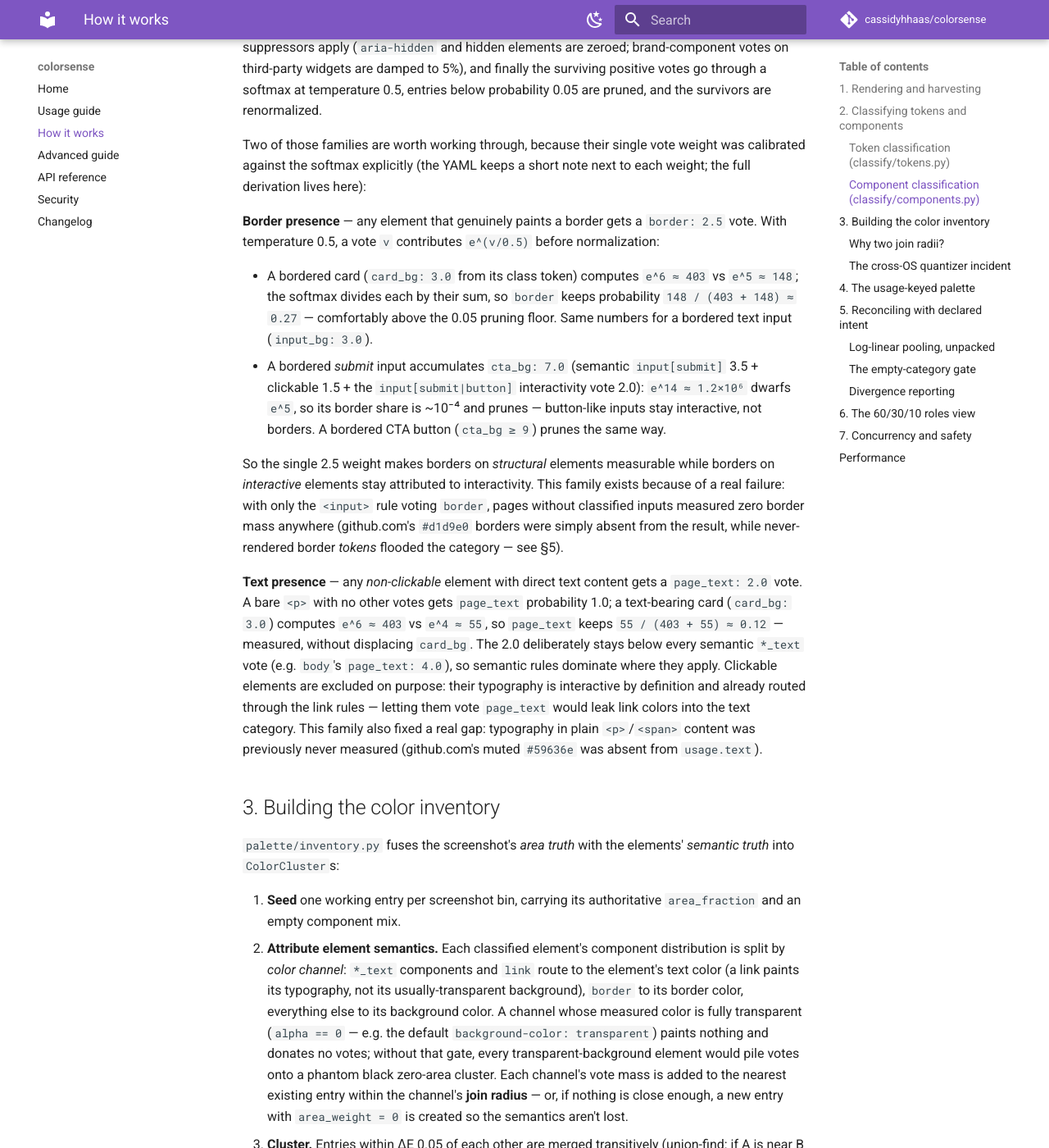
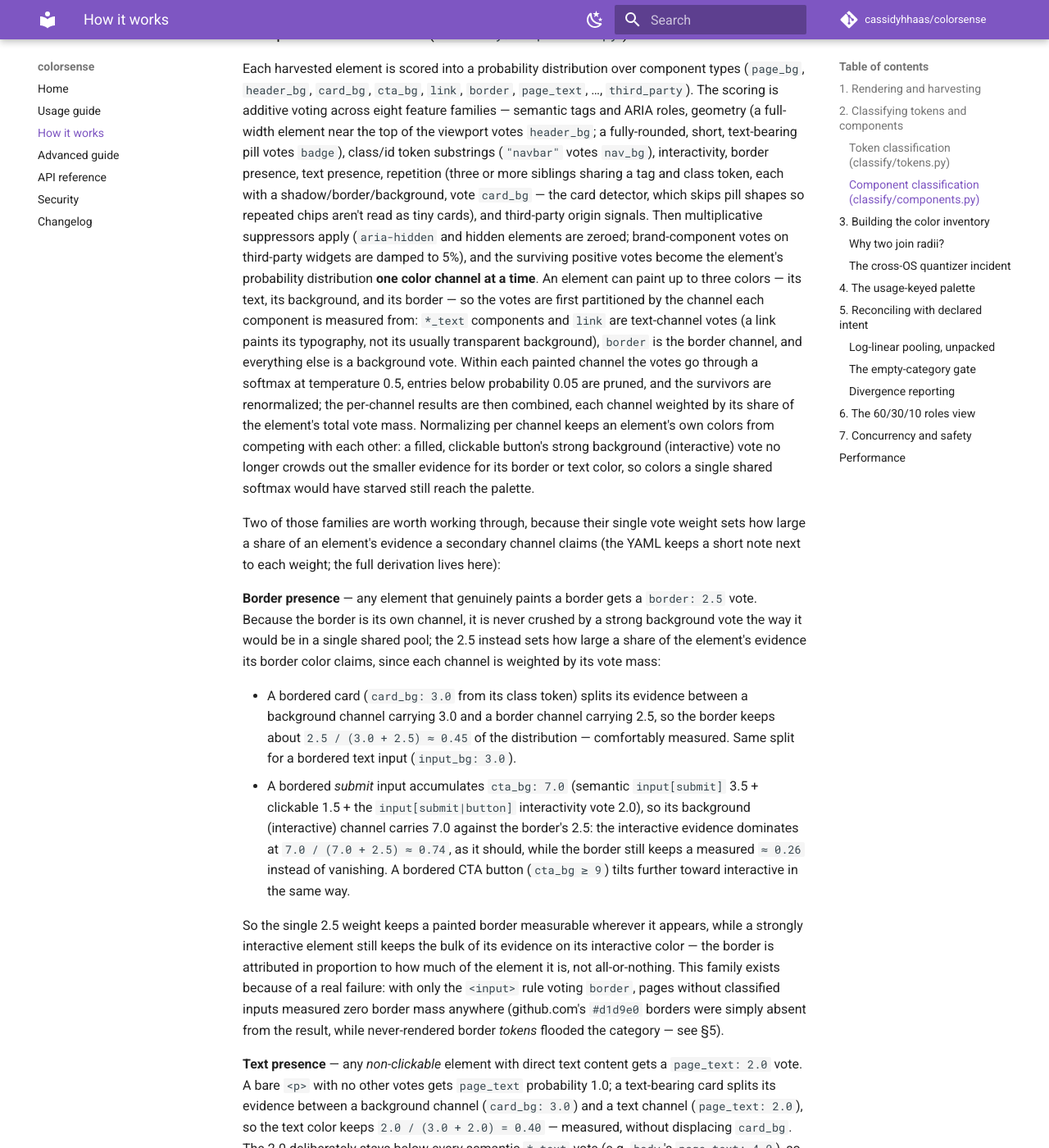
Before and after one commit to cassidyhhaas/colorsense, an MkDocs documentation site: the page built from docs/how-it-works.md, in a window 1280 px wide and 1400 px high, scrolled down 2950 px. Shown: the whole window at 82% size. Built offline with MkDocs 1.6.1 and Material for MkDocs 9.7.7, drawn with Linux system fonts in a browser that asks for light colours; comment, search, counter and statistics services are not loaded; some of the changed text lies outside the part shown.

Commit message:
docs: document gradient harvest, per-channel attribution, and photo masking
CHANGELOG [Unreleased]: consumer-facing entries for the three behavior changes
(gradient-CTA capture + alpha-weighting, per-channel attribution, photo masking);
no version roll — that happens in the separate release PR.

how-it-works.md:
- §1 harvest: gradient buttons paint a transparent computed background, so the
  harvester records the gradient's opaque stops for clickable pills; the screenshot
  keep-mask now also excludes raster photographic content (img/video/canvas/url()
  backgrounds), keeping gradients and inline SVG.
- §2 component classification: rewritten for per-channel normalization (softmax
  within each color channel, recombined by vote-mass share). The border- and
  text-presence worked examples are recomputed under the new math — a secondary
  channel's weight now sets its SHARE of the element's evidence (border ~0.45 on a
  bordered card, ~0.26 on a submit button) rather than whether it survives a single
  shared softmax. Numbers verified against the implementation.
- §3 inventory: the background channel can carry multiple gradient stops, split
  evenly and scaled by each stop's opacity.

Co-Authored-By: Claude Opus 4.8 (1M context) <noreply@anthropic.com>

```diff
--- a/docs/how-it-works.md
+++ b/docs/how-it-works.md
@@ -43,6 +43,12 @@ Hidden, zero-area, and `aria-hidden` elements are excluded. One subtlety: a bord
 is only reported when the element actually paints a border (`border-top-width > 0`) —
 the computed border color resolves for *every* element regardless of width, so an ungated
 read would report a meaningless (usually black) "border color" on virtually everything.
+A related subtlety covers gradient buttons: a call-to-action painted with a CSS gradient
+(`background-image: linear-gradient(...)`) has a *transparent* computed `background-color`,
+so reading only that would miss its brand colors. When a clickable, pill-shaped element's
+only fill is such a gradient, the script also records the gradient's opaque color stops —
+the button's real brand colors — while leaving decorative gradient panels and non-clickable
+dividers out, so they don't masquerade as buttons.
 
 **Declared design tokens** (`harvest/tokens.py`). The CSSOM is enumerated for CSS custom
 properties (`--*`) across all same-origin stylesheets (cross-origin sheets throw on
@@ -64,8 +70,12 @@ cross-origin; the one thing it cannot see is purely JS-driven hover (a class tog
 (as high-quality JPEG — the image is about to be downscaled and quantized anyway, so
 PNG's lossless fidelity would be thrown away; capture dimensions are capped so a
 pathologically tall or wide page is clipped rather than decoded into gigabytes). The
-detected consent-banner rectangles are zeroed out of a boolean keep-mask, so a cookie
-banner cannot pollute the palette. The image is then downscaled to at most 256 px on its
+detected consent-banner rectangles — together with the bounding boxes of raster
+photographic content (`<img>`, `<video>`, `<canvas>`, and elements with a `url(...)`
+background image) — are zeroed out of a boolean keep-mask, so neither a cookie banner nor a
+product photo can pollute the palette. CSS gradients and inline `<svg>` are deliberately
+left in: a gradient is brand design, and a logo is usually vector. The image is then
+downscaled to at most 256 px on its
 longest edge (nearest-neighbor, which keeps colors crisp rather than blending them) and
 quantized with Pillow's median-cut algorithm into at most 16 palette buckets. Each bucket
 becomes a `ScreenshotBin`: a color plus the fraction of sampled (non-masked) pixels it
@@ -122,28 +132,44 @@ repetition (three or more siblings sharing a tag and class token, each with a
 shadow/border/background, vote `card_bg` — the card detector, which skips pill shapes so
 repeated chips aren't read as tiny cards), and third-party origin signals. Then
 multiplicative suppressors apply (`aria-hidden` and hidden elements are zeroed;
-brand-component votes on third-party widgets are damped to 5%), and finally the surviving
-positive votes go through a softmax at temperature 0.5,
-entries below probability 0.05 are pruned, and the survivors are renormalized.
+brand-component votes on third-party widgets are damped to 5%), and the surviving positive
+votes become the element's probability distribution **one color channel at a time**. An
+element can paint up to three colors — its text, its background, and its border — so the
+votes are first partitioned by the channel each component is measured from: `*_text`
+components and `link` are text-channel votes (a link paints its typography, not its usually
+transparent background), `border` is the border channel, and everything else is a background
+vote. Within each painted channel the votes go through a softmax at temperature 0.5, entries
+below probability 0.05 are pruned, and the survivors are renormalized; the per-channel
+results are then combined, each channel weighted by its share of the element's total vote
+mass. Normalizing per channel keeps an element's own colors from competing with each other:
+a filled, clickable button's strong background (interactive) vote no longer crowds out the
+smaller evidence for its border or text color, so colors a single shared softmax would have
+starved still reach the palette.
 
-Two of those families are worth working through, because their single vote weight was
-calibrated against the softmax explicitly (the YAML keeps a short note next to each
-weight; the full derivation lives here):
+Two of those families are worth working through, because their single vote weight sets how
+large a share of an element's evidence a secondary channel claims (the YAML keeps a short
+note next to each weight; the full derivation lives here):
 
 **Border presence** — any element that genuinely paints a border gets a `border: 2.5`
-vote. With temperature 0.5, a vote `v` contributes `e^(v/0.5)` before normalization:
+vote. Because the border is its own channel, it is never crushed by a strong background vote
+the way it would be in a single shared pool; the 2.5 instead sets how large a share of the
+element's evidence its border color claims, since each channel is weighted by its vote mass:
 
-- A bordered card (`card_bg: 3.0` from its class token) computes
-  `e^6 ≈ 403` vs `e^5 ≈ 148`; the softmax divides each by their sum, so `border` keeps
-  probability `148 / (403 + 148) ≈ 0.27` — comfortably above the 0.05 pruning floor.
-  Same numbers for a bordered text input (`input_bg: 3.0`).
+- A bordered card (`card_bg: 3.0` from its class token) splits its evidence between a
+  background channel carrying 3.0 and a border channel carrying 2.5, so the border keeps
+  about `2.5 / (3.0 + 2.5) ≈ 0.45` of the distribution — comfortably measured. Same split
+  for a bordered text input (`input_bg: 3.0`).
 - A bordered *submit* input accumulates `cta_bg: 7.0` (semantic `input[submit]` 3.5 +
-  clickable 1.5 + the `input[submit|button]` interactivity vote 2.0): `e^14 ≈ 1.2×10⁶`
-  dwarfs `e^5`, so its border share is ~10⁻⁴ and prunes — button-like inputs stay
-  interactive, not borders. A bordered CTA button (`cta_bg ≥ 9`) prunes the same way.
+  clickable 1.5 + the `input[submit|button]` interactivity vote 2.0), so its background
+  (interactive) channel carries 7.0 against the border's 2.5: the interactive evidence
+  dominates at `7.0 / (7.0 + 2.5) ≈ 0.74`, as it should, while the border still keeps a
+  measured `≈ 0.26` instead of vanishing. A bordered CTA button (`cta_bg ≥ 9`) tilts
+  further toward interactive in the same way.
 
-So the single 2.5 weight makes borders on *structural* elements measurable while borders
-on *interactive* elements stay attributed to interactivity. This family exists because of
+So the single 2.5 weight keeps a painted border measurable wherever it appears, while a
+strongly interactive element still keeps the bulk of its evidence on its interactive color
+— the border is attributed in proportion to how much of the element it is, not
+all-or-nothing. This family exists because of
 a real failure: with only the `<input>` rule voting `border`, pages without classified
 inputs measured zero border mass anywhere (github.com's `#d1d9e0` borders were simply
 absent from the result, while never-rendered border *tokens* flooded the category — see
@@ -151,9 +177,10 @@ absent from the result, while never-rendered border *tokens* flooded the categor
 
 **Text presence** — any *non-clickable* element with direct text content gets a
 `page_text: 2.0` vote. A bare `<p>` with no other votes gets `page_text` probability 1.0;
-a text-bearing card (`card_bg: 3.0`) computes `e^6 ≈ 403` vs `e^4 ≈ 55`, so `page_text`
-keeps `55 / (403 + 55) ≈ 0.12` — measured, without displacing `card_bg`. The 2.0 deliberately stays below
-every semantic `*_text` vote (e.g. `body`'s `page_text: 4.0`), so semantic rules dominate
+a text-bearing card splits its evidence between a background channel (`card_bg: 3.0`) and a
+text channel (`page_text: 2.0`), so the text color keeps `2.0 / (3.0 + 2.0) = 0.40` —
+measured, without displacing `card_bg`. The 2.0 deliberately stays below every semantic
+`*_text` vote (e.g. `body`'s `page_text: 4.0`), so semantic rules dominate the text channel
 where they apply. Clickable elements are excluded on purpose: their typography is
 interactive by definition and already routed through the link rules — letting them vote
 `page_text` would leak link colors into the text category. This family also fixed a real
@@ -174,7 +201,12 @@ truth* into `ColorCluster`s:
    color is fully transparent (`alpha == 0` — e.g. the default
    `background-color: transparent`) paints nothing and donates no votes; without that
    gate, every transparent-background element would pile votes onto a phantom black
-   zero-area cluster. Each channel's vote mass is added to the nearest existing entry
+   zero-area cluster. The background channel can carry more than one fill: when a clickable
+   pill's background is a gradient, every harvested stop is attributed, the channel's vote
+   mass split evenly across them (so a two-stop button donates the same total background
+   evidence as a solid one) and each stop's share scaled by its opacity — a faint
+   translucent fill votes its intended color in proportion to how much it actually paints.
+   Each fill's vote mass is added to the nearest existing entry
    within the channel's **join radius** — or, if nothing is close enough, a new entry
    with `area_weight = 0` is created so the semantics aren't lost.
 3. **Cluster.** Entries within ΔE 0.05 of each other are merged transitively
```
Also changed, not shown: CHANGELOG.md (+21 -7 lines).
